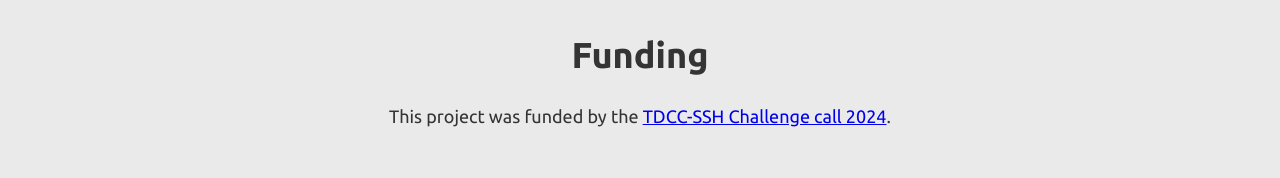
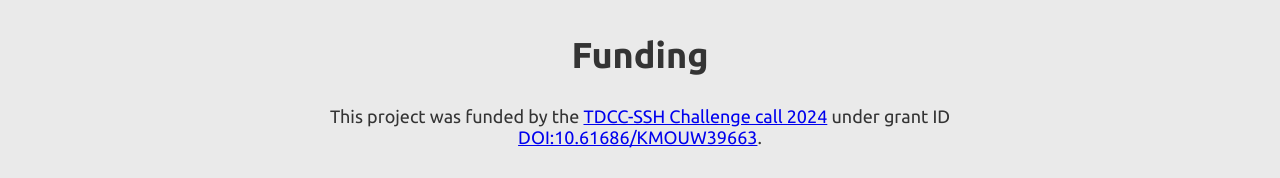
Before and after one commit to tdcc-synthetic-data/website, a plain HTML site: page index.html in a window 1280 px wide. Shown: the part 1440-1618 px from the top of the page. Drawn offline with Linux system fonts and the light colour scheme; a web font is replaced by a local one.

Commit message:
Update funding information in index.html
Added grant ID information to funding section.

```diff
--- a/index.html
+++ b/index.html
@@ -133,7 +133,7 @@
 
     <h2>Funding</h2>
     <p class="content">
-        This project was funded by the <a href="https://tdcc.nl/nwo-tdcc-call-2023/tdcc-ssh-project-development-process/">TDCC-SSH Challenge call 2024</a>.
+        This project was funded by the <a href="https://tdcc.nl/nwo-tdcc-call-2023/tdcc-ssh-project-development-process/">TDCC-SSH Challenge call 2024</a> under grant ID <a href="https://doi.org/10.61686/KMOUW39663">DOI:10.61686/KMOUW39663</a>.
     </p>
 
     <div class="partners">
```
